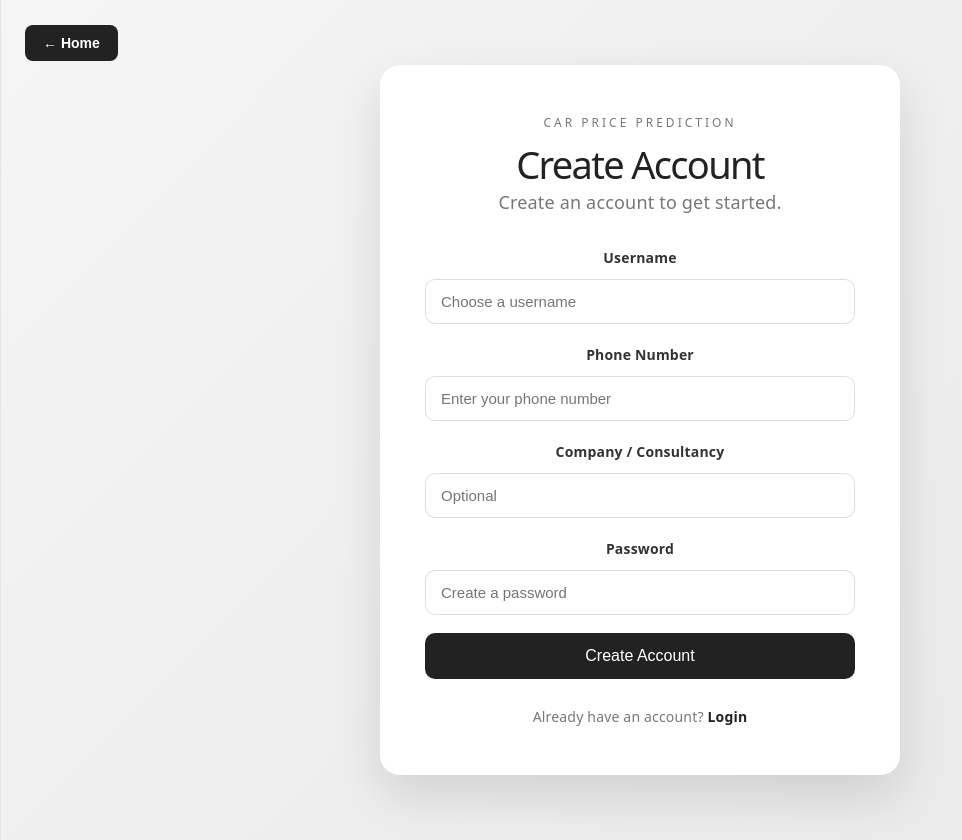
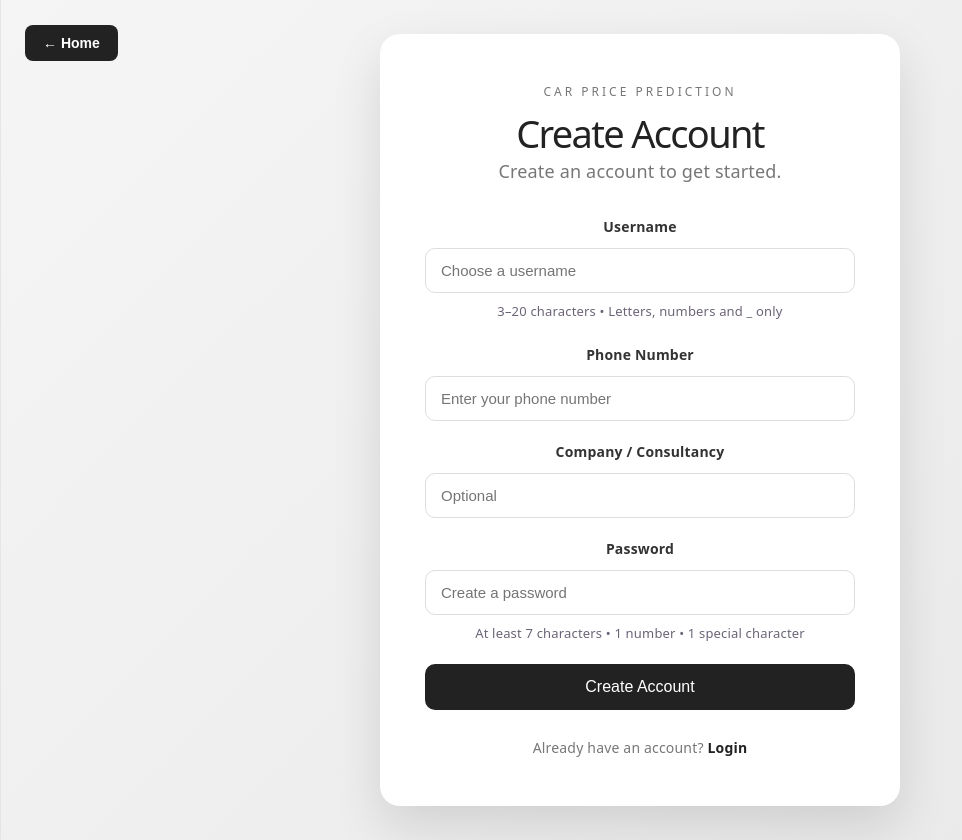
Before and after one commit to IamGroot1234567/fastapi_mlproject, a React app in the folder frontend/: page /register in a window 1280 px wide. Shown: the whole page, without its empty margins (0-962 px from the left). Built offline with nearby package versions, Linux system fonts and the light colour scheme; the HTML template or start-up script is replaced by a standard one.

Commit message:
changes in register form

```diff
--- a/frontend/src/pages/Register.css
+++ b/frontend/src/pages/Register.css
@@ -136,3 +136,9 @@
   transform: translateY(-2px);
   opacity: 0.9;
 }
+
+.input-hint {
+  font-size: 13px;
+  margin-top: 5px;
+  opacity: 0.99;
+}
--- a/frontend/src/pages/Register.jsx
+++ b/frontend/src/pages/Register.jsx
@@ -126,6 +126,10 @@ function Register() {
                   setUsername(event.target.value)
                 }
               />
+
+              <p className="input-hint">
+                3–20 characters • Letters, numbers and _ only
+              </p>
             </div>
 
             <div className="form-group">
@@ -165,6 +169,10 @@ function Register() {
                   setPassword(event.target.value)
                 }
               />
+
+              <p className="input-hint">
+                At least 7 characters • 1 number • 1 special character
+              </p>
             </div>
 
             <button
```
